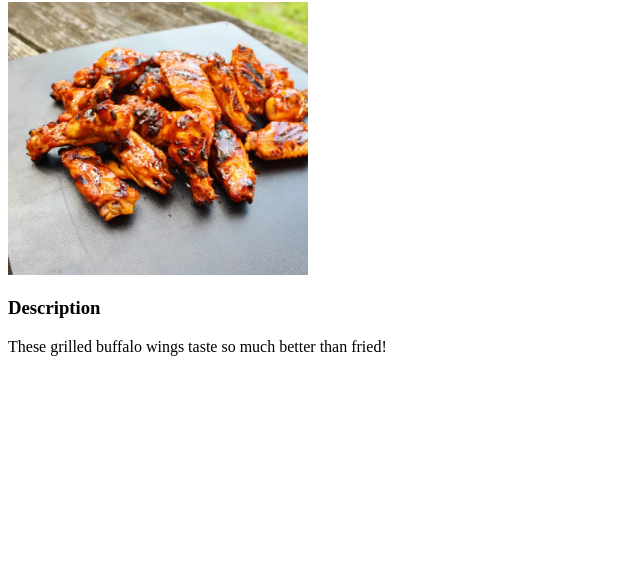
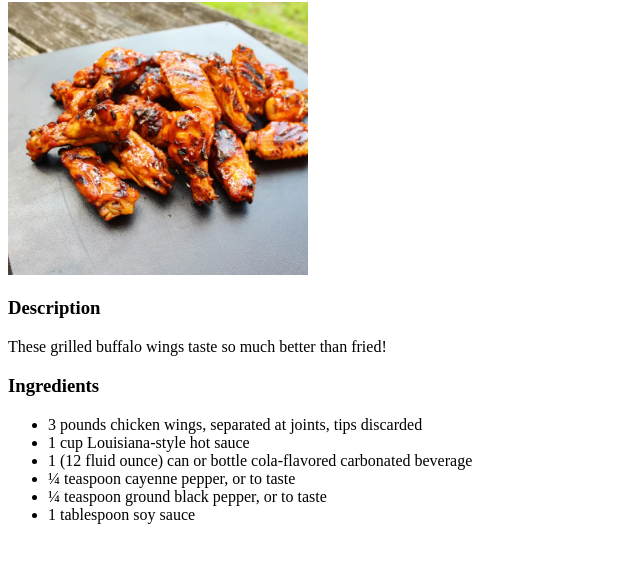
Before and after one commit to Ashley-Wilson1/odin-recipes, a plain HTML site: page recipes/wings.html in a window 1280 px wide. Shown: the part 78-640 px from the top of the page, without its empty margins (0-640 px from the left). Drawn offline with Linux system fonts and the light colour scheme.

Commit message:
Add list of ingredients to wings.html
added an unordered list of ingredients under
a heading for description

```diff
--- a/recipes/wings.html
+++ b/recipes/wings.html
@@ -8,7 +8,19 @@
 <body>
     <h1>Grilled Buffalo Wings</h1>
     <img src="../img/wings.jpg" alt="picture of wings" width="300">
+
     <h3>Description</h3>
     <p>These grilled buffalo wings taste so much better than fried!</p>
+
+    <h3>Ingredients</h3>
+    <ul>
+        <li>3 pounds chicken wings, separated at joints, tips discarded</li>
+        <li>1 cup Louisiana-style hot sauce</li>
+        <li>1 (12 fluid ounce) can or bottle cola-flavored carbonated beverage</li>
+        <li>¼ teaspoon cayenne pepper, or to taste</li>
+        <li>¼ teaspoon ground black pepper, or to taste</li>
+        <li>1 tablespoon soy sauce</li>
+    </ul>
+
 </body>
 </html>
```
